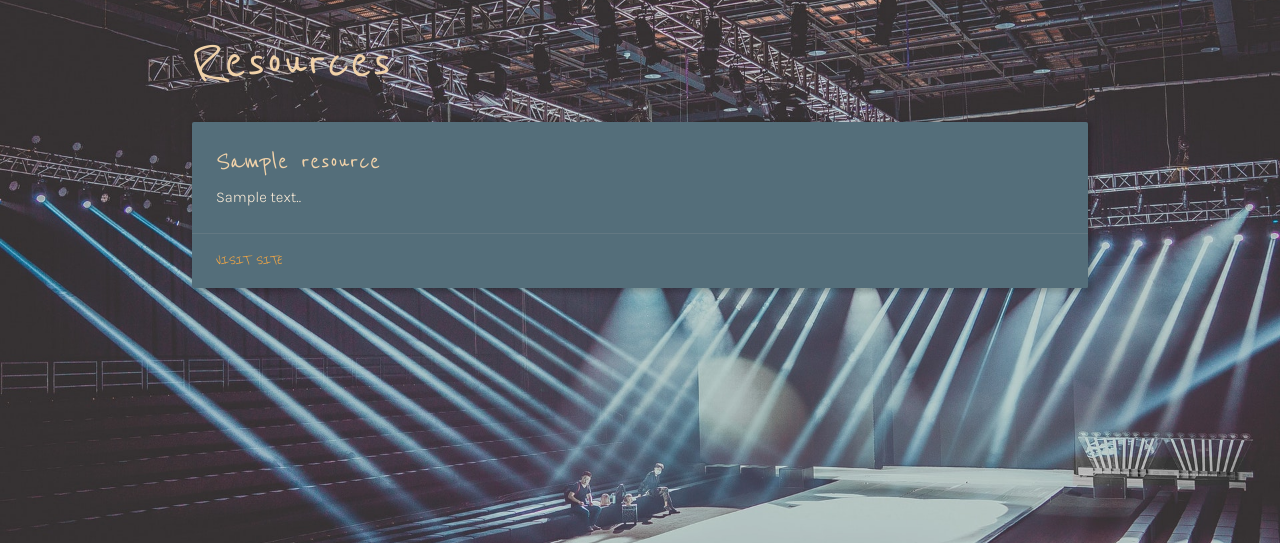
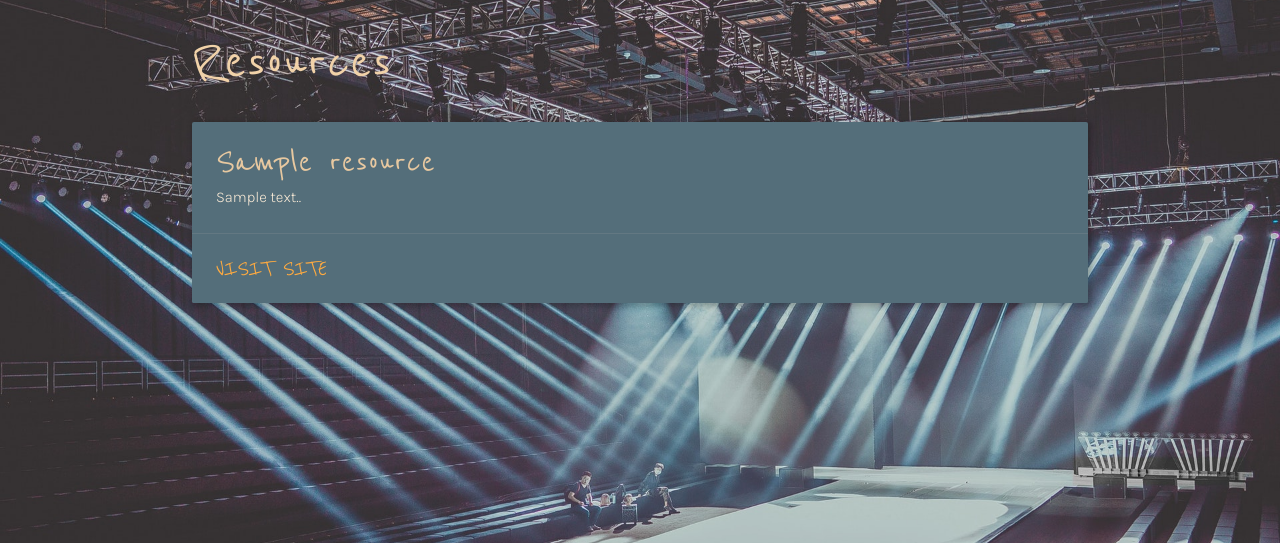
Before and after one commit to laurapease/Final-Project, a Django app: page /resources/ in a window 1280 px wide. Shown: the part 78-621 px from the top of the page. Run offline with Django 3.2, Linux system fonts and the light colour scheme; tables that the repository leaves empty hold one stand-in row (values such as "Sample post"); some libraries are stand-ins or nearby versions.

Commit message:
finished styling resources page

```diff
--- a/final_project/main_app/static/css/style.css
+++ b/final_project/main_app/static/css/style.css
@@ -65,6 +65,14 @@ nav {
 
 #livestream-date {
   font-family: "Karla", sans-serif;
+}
+
+#livestream_img {
+  padding: 10px;
+  display: block;
+  margin: 0 auto auto 0;
+  height: 320px;
+  width: 430px;
 }
 
 form {
@@ -147,6 +155,11 @@ label {
 }
 
 #resources-title {
-  font-size: 30px;
+  font-size: 40px;
+  color: #e7c8a0;
+}
+
+#resources-link {
+  font-size: 25px;
   color: #f1d2a9;
 }
--- a/final_project/main_app/templates/livestreams/index.html
+++ b/final_project/main_app/templates/livestreams/index.html
@@ -14,7 +14,7 @@ Livestreams
 
         <div class="card horizontal">
             <div class="card-image">
-<img src="{{ livestream.photo_url}}" alt="connect">
+<img id="livestream_img" src="{{ livestream.photo_url}}" alt="connect">
             </div>
             <div class="card-stacked">
                 <div class="card-content">
--- a/final_project/main_app/templates/posts/show.html
+++ b/final_project/main_app/templates/posts/show.html
@@ -3,7 +3,6 @@
 {% block content %}
 <container class="show-post">
 <h1>About this Gig</h1>
-<hr />
 <div class="post-description">
 <span><a href="{% url 'show_post' post.id %}"></a></span>
 
--- a/final_project/main_app/templates/resources.html
+++ b/final_project/main_app/templates/resources.html
@@ -13,7 +13,7 @@
                 <span class="card-title" id="resources-title">{{ resource.title }}</span>
                 <p class="resource-description">{{ resource.description }}.</p>
             </div>
-            <div class="card-action">
+            <div class="card-action" id="resources-link">
                 <a href="{{ resource.resource_link }}">Visit Site</a>
 
             </div>
```
